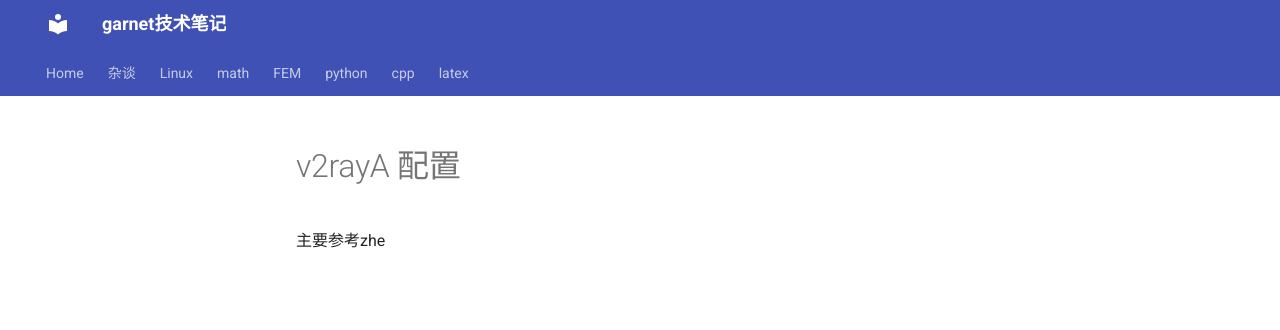
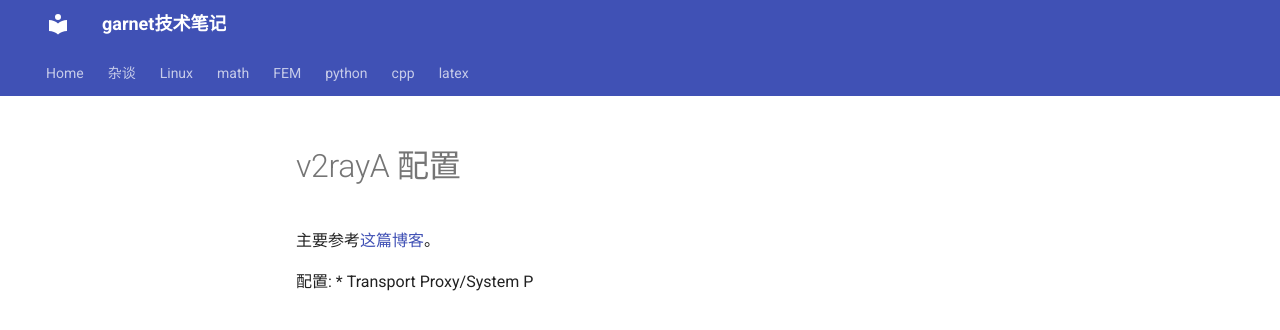
Before and after one commit to ymma98/technotes, an MkDocs documentation site: the page built from docs/Linux/v2raya配置.md, in a window 1280 px wide. Shown: the top 330 px of the page. Built offline with MkDocs 1.6.1 and Material for MkDocs 9.7.7, drawn with Linux system fonts in a browser that asks for light colours.

Commit message:
docs/Linux/v2raya配置.md updated from https://stackedit.cn/

```diff
--- a/docs/Linux/v2raya配置.md
+++ b/docs/Linux/v2raya配置.md
@@ -1,6 +1,9 @@
 # v2rayA 配置
 
-主要参考zhe
+主要参考[这篇博客](https://manateelazycat.github.io/2023/06/23/best-proxy/)。
+
+配置:
+* Transport Proxy/System P
 <!--stackedit_data:
-eyJoaXN0b3J5IjpbLTg2MzAxMjgxNV19
+eyJoaXN0b3J5IjpbLTQ2MTA2NDAxOF19
 -->
```
